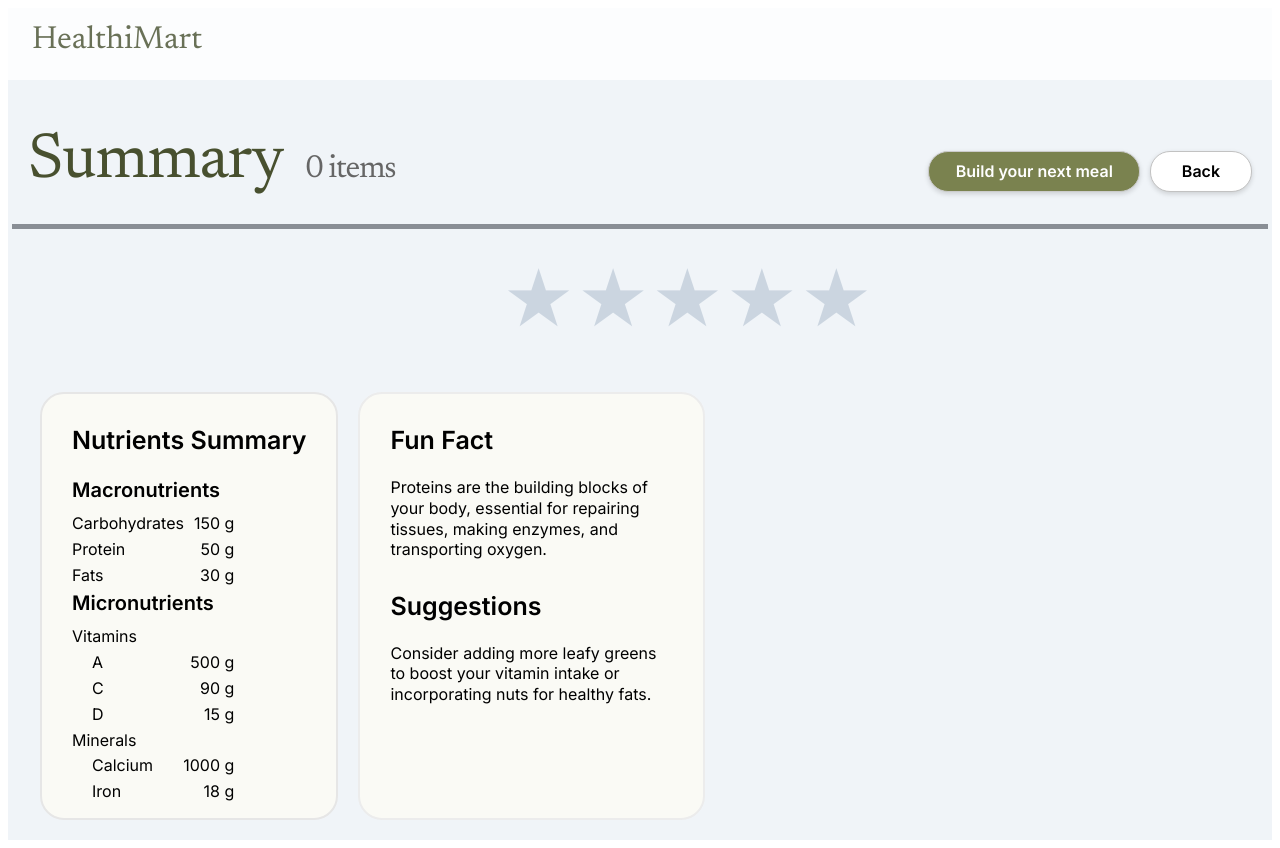
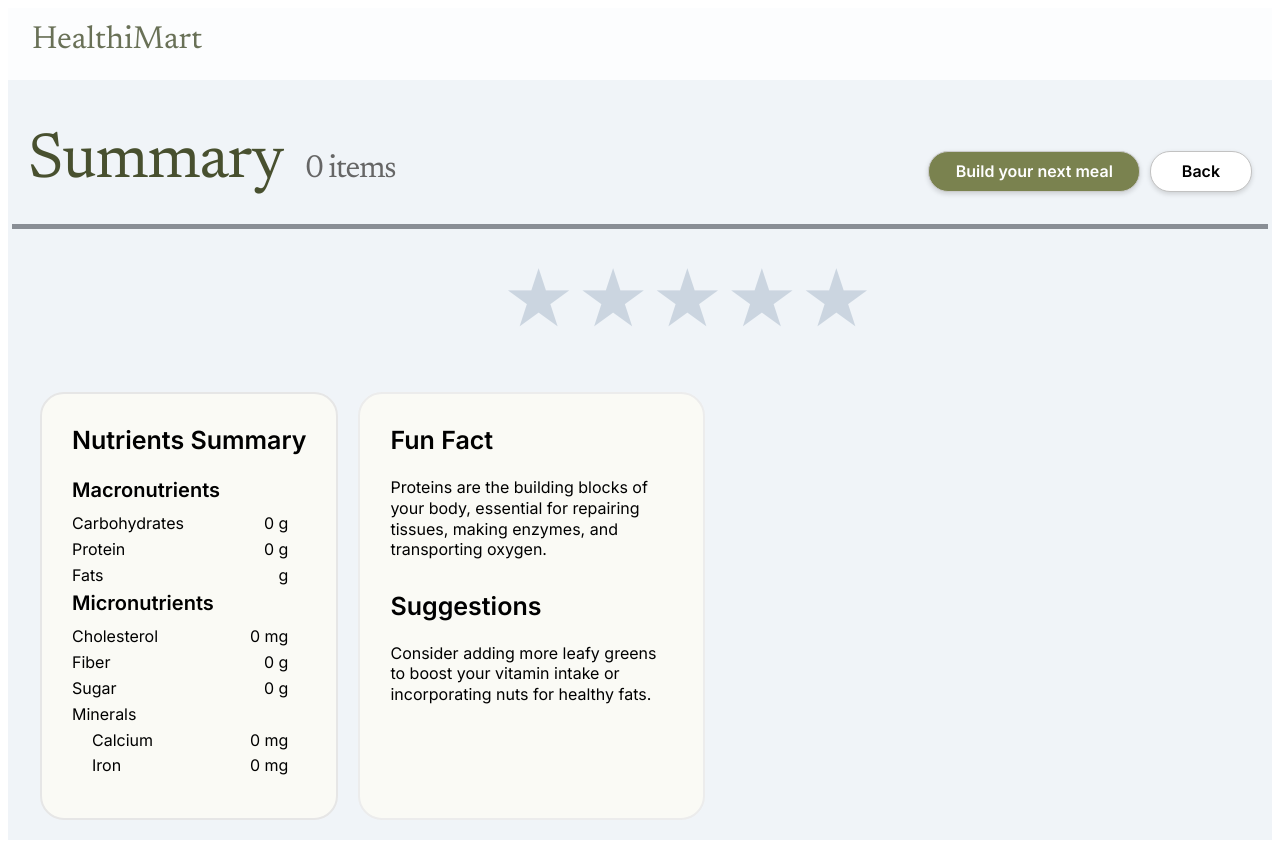
Before and after one commit to vienna601/HealthiMart, a React (Vite) app: page /summary in a window 1280 px wide. Built offline with nearby package versions, Linux system fonts and the light colour scheme.

Commit message:
fixed macro micro logic and other formatting issues

```diff
--- a/src/hooks/useNutritionCalc.js
+++ b/src/hooks/useNutritionCalc.js
@@ -1,13 +1,19 @@
 //for recipt screen
 import { useMemo } from "react";
+import { compareToMacros, compareToMicros } from "../utils/nutrientHelpers";
 
-//general daily targets (RDI) in kcal, g
-//add micros later
+//general daily targets (RDI) in kcal, g,
+//mg(for cholesterol, sodium, and potassium)
 const RDI = {
   calories: 2000,
   carbs: 300,
   protein: 50,
   fat: 70,
+  cholesterol: 300,
+  sodium: 2300,
+  potassium: 4700,
+  fiber: 28,
+  sugar: 30,
 };
 
 export function useNutritionCalc(basket) {
@@ -15,21 +21,30 @@ export function useNutritionCalc(basket) {
     // initialize accumulators
     let totalCalories = 0;
     const macros = { carbs: 0, protein: 0, fat: 0 };
+    const micros = {
+      cholesterol: 0,
+      sodium: 0,
+      potassium: 0,
+      fiber: 0,
+      sugar: 0,
+    };
 
-    // sum up
+    // sum up nutrient values of all items
     for (const item of basket) {
       totalCalories += item.calories;
-      macros.carbs += item.nutrients.carbs;
-      macros.protein += item.nutrients.protein;
-      macros.fat += item.nutrients.fat;
+      macros.carbs += item.macros.carbs;
+      macros.protein += item.macros.protein;
+      macros.fat += item.macros.fat;
+      micros.cholesterol += item.micros.cholesterol;
+      micros.sodium += item.micros.sodium;
+      micros.potassium += item.micros.potassium;
+      micros.fiber += item.micros.fiber;
+      micros.sugar += item.micros.sugar;
     }
 
     //compute ratios vs. RDI
-    const macroRatios = {
-      carbs: macros.carbs / RDI.carbs,
-      protein: macros.protein / RDI.protein,
-      fat: macros.fat / RDI.fat,
-    };
+    const macroRatios = compareToMacros(macros);
+    const microRatios = compareToMicros(micros);
 
     //compute deficits
     const macrosRemaining = {
@@ -37,12 +52,22 @@ export function useNutritionCalc(basket) {
       protein: Math.max(0, RDI.protein - macros.protein),
       fat: Math.max(0, RDI.fat - macros.fat),
     };
+    const microsRemaining = {
+      cholesterol: Math.max(0, RDI.cholesterol - micros.cholesterol),
+      sodium: Math.max(0, RDI.sodium - micros.sodium),
+      potassium: Math.max(0, RDI.potassium - micros.potassium),
+      fiber: Math.max(0, RDI.fiber - micros.fiber),
+      sugar: Math.max(0, RDI.sugar - micros.sugar),
+    };
 
     return {
       totalCalories,
       macros,
+      micros,
       macroRatios,
+      microRatios,
       macrosRemaining,
+      microsRemaining,
     };
   }, [basket]);
 }
--- a/src/routes/Summary.jsx
+++ b/src/routes/Summary.jsx
@@ -2,14 +2,14 @@ import React, { useMemo } from "react";
 import Button from "../components/Button.jsx";
 import { useMealContext } from "../context/MealContext.jsx";
 import { useNutritionCalc } from "../hooks/useNutritionCalc.js";
-import { compareToRDI, formatNutrients } from "../utils/nutrientHelpers.js";
+import { compareToMacros, compareToMicros } from "../utils/nutrientHelpers.js";
 import StarRating from "../components/StarRating.jsx";
 import HeaderBar from "../components/HeaderBar.jsx";
 import "../styles/Summary.css";
 
 export default function Summary() {
   const { basket } = useMealContext();
-  const { totalCalories, macros, macroRatios } = useNutritionCalc(basket);
+  const { macros, micros, macroRatios, microRatios } = useNutritionCalc(basket);
   const itemCount = basket.length;
 
   const combinedName = useMemo(() => {
@@ -23,14 +23,34 @@ export default function Summary() {
   }, [basket]);
 
   const avgRatio =
-    (macroRatios.carbs + macroRatios.protein + macroRatios.fat) / 3;
+    (macroRatios.carbs +
+      macroRatios.protein +
+      macroRatios.fat +
+      microRatios.cholesterol +
+      microRatios.sodium +
+      microRatios.potassium +
+      microRatios.fiber +
+      microRatios.sugar) /
+    8;
   const starCount = Math.round(Math.min(avgRatio, 1) * 5);
 
   const { bestItem, worstItem } = useMemo(() => {
     if (basket.length === 0) return {};
     const scored = basket.map((item) => {
-      const r = compareToRDI(item.nutrients);
-      return { item, score: r.carbs + r.protein + r.fat };
+      const mac = compareToMacros(item.macros);
+      const mic = compareToMicros(item.micros);
+      return {
+        item,
+        score:
+          mac.carbs +
+          mac.protein +
+          mac.fat +
+          mic.cholesterol +
+          mic.sodium +
+          mic.potassium +
+          mic.fiber +
+          mic.sugar,
+      };
     });
     scored.sort((a, b) => b.score - a.score);
     return {
@@ -45,26 +65,6 @@ export default function Summary() {
   //   macros.protein += item.nutrients.protein;
   //   macros.fat += item.nutrients.fat;
   // }
-
-  const nutrients = {
-    macronutrients: {
-      carbohydrates: "150",
-      protein: "50",
-      fats: "30",
-    },
-    micronutrients: {
-      vitamins: {
-        a: "500",
-        c: "90",
-        d: "15",
-      },
-      minerals: {
-        calcium: "1000",
-        iron: "18",
-        sodium: "2300",
-      },
-    },
-  };
 
   const funFacts = [
     "Did you know that Vitamin C helps your body absorb iron more effectively? Pair your iron-rich foods with some citrus!",
@@ -117,55 +117,35 @@ export default function Summary() {
               <h3 className="nutrient-category">Macronutrients</h3>
               <p className="nutrient-item">
                 Carbohydrates{" "}
-                <span className="nutrient-value">
-                  {nutrients.macronutrients.carbohydrates} g
-                </span>
+                <span className="nutrient-value">{macros.carbs} g</span>
               </p>
               <p className="nutrient-item">
                 Protein{" "}
-                <span className="nutrient-value">
-                  {nutrients.macronutrients.protein} g
-                </span>
+                <span className="nutrient-value">{macros.protein} g</span>
               </p>
               <p className="nutrient-item">
-                Fats{" "}
-                <span className="nutrient-value">
-                  {nutrients.macronutrients.fats} g
-                </span>
+                Fats <span className="nutrient-value">{macros.fats} g</span>
               </p>
 
               <h3 className="nutrient-category">Micronutrients</h3>
-              <p className="nutrient-item">Vitamins</p>
-              <p className="nutrient-item-sub">
-                A{" "}
-                <span className="nutrient-value">
-                  {nutrients.micronutrients.vitamins.a} g
-                </span>
+              <p className="nutrient-item">
+                Cholesterol
+                <span className="nutrient-value">{micros.cholesterol} mg</span>
               </p>
-              <p className="nutrient-item-sub">
-                C{" "}
-                <span className="nutrient-value">
-                  {nutrients.micronutrients.vitamins.c} g
-                </span>
+              <p className="nutrient-item">
+                Fiber<span className="nutrient-value">{micros.fiber} g</span>
               </p>
-              <p className="nutrient-item-sub">
-                D{" "}
-                <span className="nutrient-value">
-                  {nutrients.micronutrients.vitamins.d} g
-                </span>
+              <p className="nutrient-item">
+                Sugar<span className="nutrient-value">{micros.sugar} g</span>
               </p>
               <p className="nutrient-item">Minerals</p>
               <p className="nutrient-item-sub">
                 Calcium{" "}
-                <span className="nutrient-value">
-                  {nutrients.micronutrients.minerals.calcium} g
-                </span>
+                <span className="nutrient-value">{micros.sodium} mg</span>
               </p>
               <p className="nutrient-item-sub">
                 Iron{" "}
-                <span className="nutrient-value">
-                  {nutrients.micronutrients.minerals.iron} g
-                </span>
+                <span className="nutrient-value">{micros.potassium} mg</span>
               </p>
             </div>
           </div>
@@ -191,7 +171,7 @@ export default function Summary() {
                 <p className="choice-text">
                   <b>{bestItem.name}</b>
                   <br />
-                  {bestItem.calories}kcal
+                  {bestItem.calories} kcal
                 </p>
               </div>
             </div>
@@ -208,7 +188,7 @@ export default function Summary() {
                 <p className="choice-text">
                   <b>{worstItem.name}</b>
                   <br />
-                  {worstItem.calories}kcal
+                  {worstItem.calories} kcal
                 </p>
               </div>
             </div>
--- a/src/styles/Basket.css
+++ b/src/styles/Basket.css
@@ -116,8 +116,8 @@
   display: flex;
   flex-direction: column;
 }
-/* space between the three macro groups */
-.macro-row {
+/* space between the nutrition groups */
+.nutrient-row {
   display: flex;
   flex-wrap: wrap; /* wraps neatly on small screens */
   gap: 24px; /* ← adjust spacing here */
@@ -125,7 +125,7 @@
   align-items: baseline;
 }
 
-.macro {
+.nutrient {
   display: inline-flex;
   gap: 6px; /* space between label and value */
 }
--- a/src/styles/FoodItemCard.css
+++ b/src/styles/FoodItemCard.css
@@ -18,7 +18,7 @@
   margin: 0 auto;
 }
 
-/* Label under the sprite */
+/* display calories */
 .food-item-card__info {
   font-family: "Inter";
   text-align: center;
@@ -28,7 +28,7 @@
 /* === FULL-COVER HOVER CARD === */
 .food-item-card__hovercard {
   position: absolute;
-  inset: -8px; /* extend a bit so shadow isn't clipped */
+  inset: -65px; /* extend to fit all the info */
   background: #fafaf5;
   font-family: "Inter";
   border-radius: 12px;
@@ -36,7 +36,7 @@
   padding: 12px;
   z-index: 100; /* above neighboring tiles */
   opacity: 0; /* hidden by default */
-  transform: translateY(4px) scale(0.98);
+  transform: translateY(4px) scale(1);
   pointer-events: none; /* ignore mouse when hidden */
   transition: opacity 0.15s ease, transform 0.15s ease;
 }
--- a/src/styles/Summary.css
+++ b/src/styles/Summary.css
@@ -219,7 +219,7 @@
   font-weight: 400;
   line-height: 130%;
   white-space: nowrap;
-  margin-left: 10px;
+  margin-left: 80px;
 }
 
 .fun-fact-suggestions-box {
--- a/src/utils/nutrientHelpers.js
+++ b/src/utils/nutrientHelpers.js
@@ -1,24 +1,16 @@
-// format grams to “xx g”
-// compare to daily targets, color‑code if high/low later
-export function formatGrams(n) {
-  return `${n.toFixed(1)} g`;
+// format grams/milligrams
+export function formatGrams(nutrient, n) {
+  const mgNutrients = ["Cholesterol", "Sodium", "Potassium"];
+  if (mgNutrients.includes(nutrient)) {
+    return `${n.toFixed(1)} mg`;
+  }
+  return `${n.toFixed(1)} g`;
 }
 
-//format into an array for UI
-export function formatNutrients(nutrients) {
-  return Object.entries(nutrients).map(([key, grams]) => {
-    const label = key.charAt(0).toUpperCase() + key.slice(1);
-    return {
-      label,
-      value: `${grams.toFixed(1)} g`,
-    };
-  });
-}
-
-//function for comparing to reference daily intake
-//returns percentage of goal for highlighting in red or green
-export function compareToRDI({ carbs, protein, fat }) {
-  // assume RDI: 300 g carbs, 50 g protein, 70 g fat
+//function for comparing to recommended daily intake
+//please see our README for references
+export function compareToMacros({ carbs, protein, fat }) {
+  // assume RDI for macros: 300 g carbs, 50 g protein, 70 g fat
   // - usually a percentage of cals but we don't ask for
   //   user's personal info so it's in grams instead.
   return {
@@ -27,3 +19,19 @@ export function compareToRDI({ carbs, protein, fat }) {
     fat: fat / 70,
   };
 }
+//please see our README for references
+export function compareToMicros({
+  cholesterol,
+  sodium,
+  potassium,
+  fiber,
+  sugar,
+}) {
+  return {
+    cholesterol: cholesterol / 300,
+    sodium: sodium / 2300,
+    potassium: potassium / 4700,
+    fiber: fiber / 28,
+    sugar: sugar / 30,
+  };
+}
```
Also changed, not shown: src/components/FoodGroupMenu.jsx (+7 -3 lines), src/components/FoodItemCard.jsx (+4 -3 lines), src/components/NutrientList.jsx (+5 -24 lines), src/routes/Basket.jsx (+32 -9 lines), src/routes/Receipt.jsx (+15 -3 lines), src/styles/NutrientList.css (+1 -14 lines), 1 other file (tests, documents, lock files or other folders).
